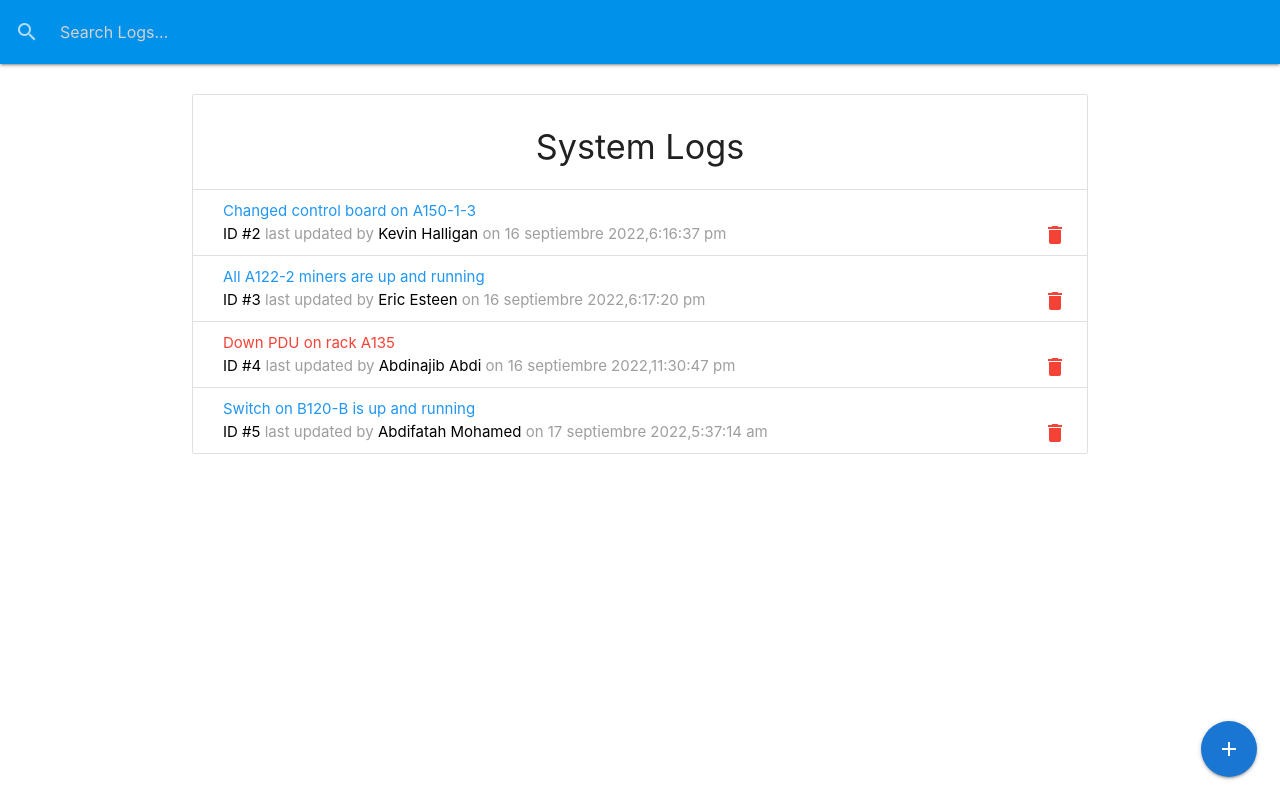
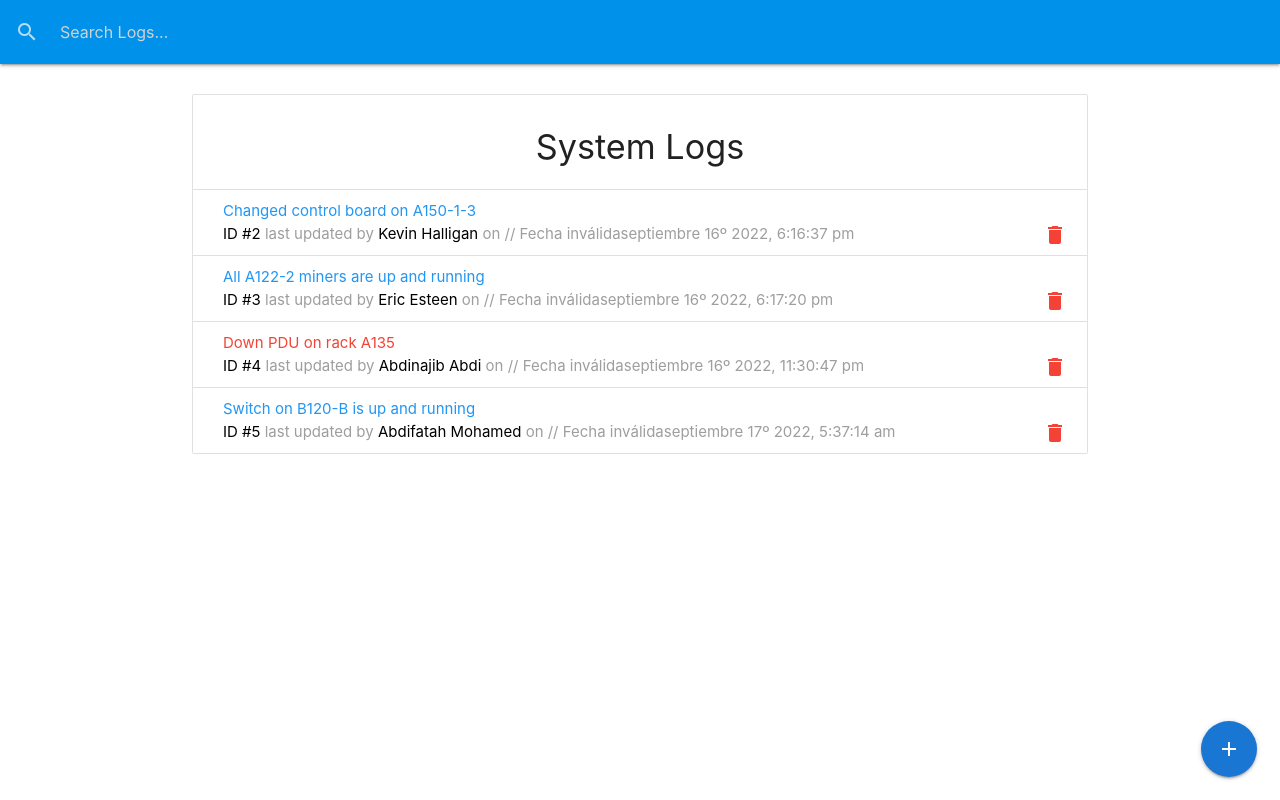
Before and after one commit to abdifatahdev/DCT-Logger, a React (Create React App) app: page / in a window 1280 px wide. Built offline with nearby package versions, Linux system fonts and the light colour scheme; data requests are answered from the project's data file.

Commit message:
Changed local time & language.

```diff
--- a/src/components/logs/LogItem.js
+++ b/src/components/logs/LogItem.js
@@ -25,9 +25,10 @@ const LogItem = ({ log, deleteLog, setCurrent }) => {
         <br />
         <span className="grey-text">
           <span className="black-text">ID #{id}</span> last updated by <span className="black-text">{tech}</span> on{" "}
-          <Moment format="DD MMMM  YYYY,h:mm:ss a" local="es">
-            {date}
-          </Moment>
+//           <Moment format="DD MMMM  YYYY,h:mm:ss a" local="es">
+//             {date}
+//           </Moment>
+          <Moment format='MMMM Do YYYY, h:mm:ss a'>{log.date}</Moment>
         </span>
         <a
           href="#!"
```
